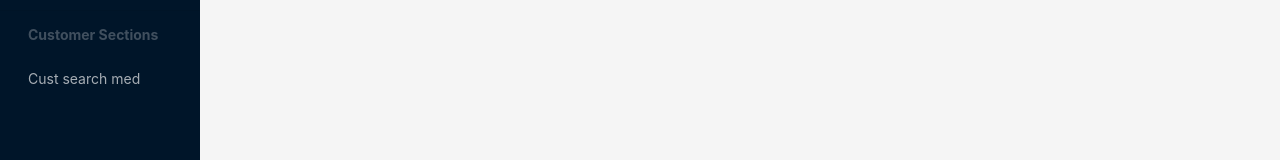
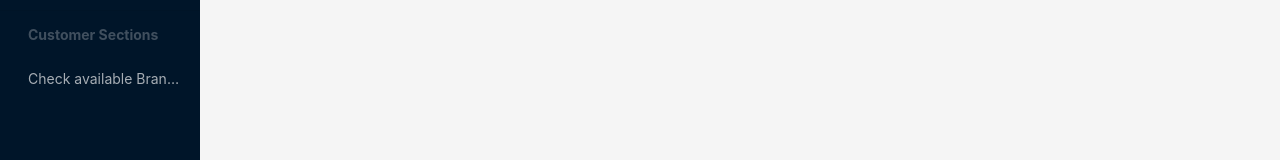
Before and after one commit to Hirunikathaluwage/MediTrack, a React (Vite) app in the folder Frontend/: page /search-medicine-branches in a window 1280 px wide. Shown: the part 378-538 px from the top of the page. Built offline with nearby package versions, Linux system fonts and the light colour scheme; no server answers.

Commit message:
Major: V1 before Final

```diff
--- a/Frontend/src/App.jsx
+++ b/Frontend/src/App.jsx
@@ -50,7 +50,7 @@ function App() {
               Customer Sections
             </Menu.Item>
             <Menu.Item key="7">
-              <NavLink to="/search-medicine-branches">Cust search med</NavLink>
+              <NavLink to="/search-medicine-branches">Check available Branch</NavLink>
             </Menu.Item>
           </Menu>
         </Sider>
--- a/Frontend/src/SearchMedicineWithBranch.jsx
+++ b/Frontend/src/SearchMedicineWithBranch.jsx
@@ -228,7 +228,7 @@ function SearchMedicineWithBranch() {
                       </div>
                     ) : (
                       <p style={{ color: "red", marginTop: "10px" }}>
-                        Contact the branch for purchasing at{" "}
+                        Please follow our Prescription Uploading process or Contact the branch for purchasing at{" "}
                         <strong>
                           <a href={`tel:${record.phoneNumber || ""}`} style={{ color: "inherit" }}>
                             {record.phoneNumber || "N/A"}
```
